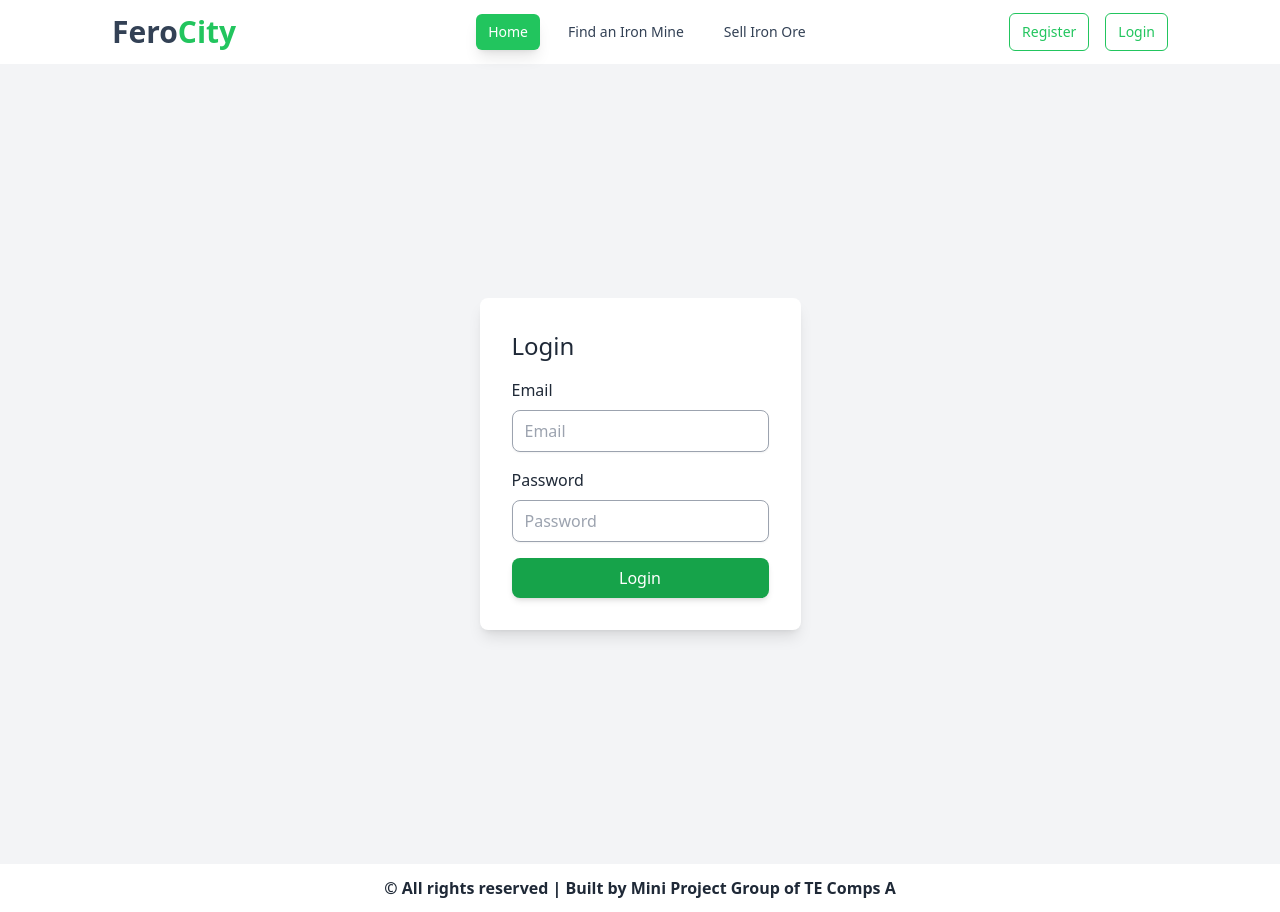
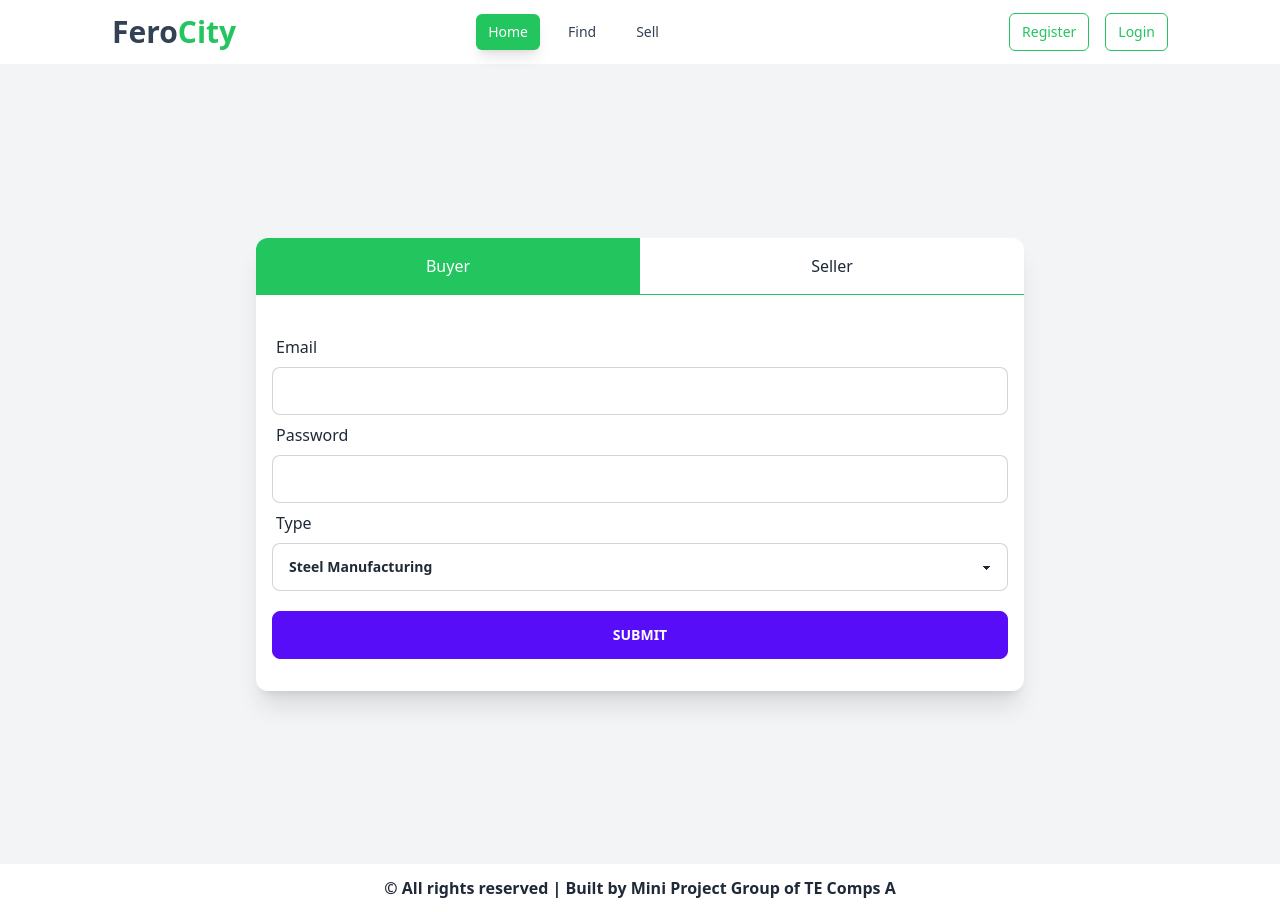
Before and after one commit to vryan-06/Iron-Ore-Mini-Project-Website, a Next.js app in the folder iron-ore-website/: page /login in a window 1280 px wide. Built offline with nearby package versions, Linux system fonts and the light colour scheme.

Commit message:
Added role based sign up

```diff
--- a/iron-ore-website/components/Navbar.tsx
+++ b/iron-ore-website/components/Navbar.tsx
@@ -4,8 +4,8 @@ import Link from "next/link";
 
 const navigation = [
   { name: "Home", href: "/", current: true },
-  { name: "Find an Iron Mine", href: "/buyer", current: false },
-  { name: "Sell Iron Ore", href: "/prediction", current: false },
+  { name: "Find", href: "/buyer", current: false },
+  { name: "Sell", href: "/prediction", current: false },
 ];
 
 function classNames(...classes: string[]) {
@@ -14,25 +14,25 @@ function classNames(...classes: string[]) {
 
 export default function Navbar() {
   return (
-    <Disclosure as="nav" className="bg-white text-white">
+    <Disclosure as="nav" className="text-white bg-white">
       {({ open }) => (
         <>
-          <div className="min-w-7xl mx-auto px-2 sm:px-6 lg:px-8">
-            <div className="relative mx-0 flex h-16 items-center justify-between md:mx-20">
+          <div className="px-2 mx-auto min-w-7xl sm:px-6 lg:px-8">
+            <div className="relative flex items-center justify-between h-16 mx-0 md:mx-20">
               <div className="absolute inset-y-0 left-0 flex items-center sm:hidden">
                 {/* Mobile menu button*/}
-                <Disclosure.Button className="inline-flex items-center justify-center rounded-md p-2 text-white hover:bg-green-700 hover:text-white focus:outline-none focus:ring-2 focus:ring-inset focus:ring-white">
+                <Disclosure.Button className="inline-flex items-center justify-center p-2 text-white rounded-md hover:bg-green-700 hover:text-white focus:outline-none focus:ring-2 focus:ring-inset focus:ring-white">
                   <span className="sr-only">Open main menu</span>
                   {open ? (
-                    <X className="block h-6 w-6" aria-hidden="true" />
+                    <X className="block w-6 h-6" aria-hidden="true" />
                   ) : (
-                    <Menu className="block h-6 w-6" aria-hidden="true" />
+                    <Menu className="block w-6 h-6" aria-hidden="true" />
                   )}
                 </Disclosure.Button>
               </div>
-              <div className="flex flex-1 items-center justify-center sm:items-stretch sm:justify-start">
-                <div className="flex flex-shrink-0 items-center ">
-                  <h1 className="cursor-pointer text-3xl text-slate-700 font-bold">
+              <div className="flex items-center justify-center flex-1 sm:items-stretch sm:justify-start">
+                <div className="flex items-center flex-shrink-0 ">
+                  <h1 className="text-3xl font-bold cursor-pointer text-slate-700">
                     Fero<span className="text-green-500">City</span>
                   </h1>
                 </div>
@@ -57,10 +57,10 @@ export default function Navbar() {
                 </div>
               </div>
               <div className="absolute inset-y-0 right-0 flex items-center pr-2 sm:static sm:inset-auto sm:ml-6 sm:pr-0">
-                <button className="rounded-md border border-green-500 px-3 py-2 text-sm font-medium text-green-500 hover:bg-green-500 hover:text-white  hover:shadow-lg">
+                <button className="px-3 py-2 text-sm font-medium text-green-500 border border-green-500 rounded-md hover:bg-green-500 hover:text-white hover:shadow-lg">
                   <Link href="/signup">Register</Link>
                 </button>
-                <button className="ml-4 rounded-md border border-green-500 px-3 py-2 text-sm font-medium text-green-500 hover:bg-green-500 hover:text-white  hover:shadow-lg">
+                <button className="px-3 py-2 ml-4 text-sm font-medium text-green-500 border border-green-500 rounded-md hover:bg-green-500 hover:text-white hover:shadow-lg">
                   <Link href="/login">Login</Link>
                 </button>
               </div>
@@ -68,7 +68,7 @@ export default function Navbar() {
           </div>
 
           <Disclosure.Panel className="sm:hidden">
-            <div className="space-y-1 px-2 pt-2 pb-3">
+            <div className="px-2 pt-2 pb-3 space-y-1">
               {navigation.map((item) => (
                 <Disclosure.Button
                   key={item.name}
--- /dev/null
+++ b/iron-ore-website/constants/industries.ts
@@ -0,0 +1 @@
+export const industries = ["Steel Manufacturing"];
--- a/iron-ore-website/package.json
+++ b/iron-ore-website/package.json
@@ -21,6 +21,7 @@
     "next": "13.2.4",
     "react": "18.2.0",
     "react-dom": "18.2.0",
+    "react-hook-form": "^7.43.9",
     "typescript": "5.0.2"
   },
   "devDependencies": {
--- a/iron-ore-website/pages/login.tsx
+++ b/iron-ore-website/pages/login.tsx
@@ -1,75 +1,46 @@
-import { useState } from 'react';
-import { getAuth, signInWithEmailAndPassword } from 'firebase/auth';
-import { getFirestore } from 'firebase/firestore';
-import { app } from '@/lib/firebase';
-import Navbar from '@/components/Navbar';
-import Footer from '@/components/Footer';
-import { useRouter } from 'next/router';
+import { FormEvent, useState } from "react";
+import { useRouter } from "next/router";
+import { getAuth, createUserWithEmailAndPassword } from "firebase/auth";
+import { getFirestore, doc, setDoc } from "firebase/firestore";
+import { app } from "../lib/firebase";
+import Navbar from "@/components/Navbar";
+import Footer from "@/components/Footer";
+import { useForm } from "react-hook-form";
+import { industries } from "@/constants/industries";
 
 const auth = getAuth(app);
 const db = getFirestore(app);
 
-const Login = () => {
-  const [email, setEmail] = useState('');
-  const [password, setPassword] = useState('');
-  const [error, setError] = useState('');
-  const router = useRouter();
-  const handleLogin = async (e: { preventDefault: () => void; }) => {
-    e.preventDefault();
-    try {
-      if (email === '' || password === '') {
-        setError('Please enter email and password.');
-        return;
-      }
-      await signInWithEmailAndPassword(auth, email, password);
-      // redirect to dashboard or home page
-      router.push("/prediction")
-      console.log(email);
-      console.log(password);
-    } catch (error) {
-      console.error(error);
-      setError('Invalid email or password.');
-    }
-  };
+const SignInForm = () => {
+  const [signUpType, setSignUpType] = useState("Buyer");
+
   return (
     <>
       <Navbar />
-      <div className="flex justify-center items-center min-h-screen bg-gray-100">
-        <div className="bg-white p-8 rounded-lg shadow-lg">
-          <h2 className="text-2xl font-medium mb-4">Login</h2>
-          {error && <p className="text-red-500 mb-4">{error}</p>}
-          <form onSubmit={handleLogin} className="space-y-4">
-            <div>
-              <label htmlFor="email" className="block font-medium mb-2">
-                Email
-              </label>
-              <input
-                type="email"
-                placeholder="Email"
-                value={email}
-                onChange={(e) => setEmail(e.target.value)}
-                className="w-full px-3 py-2 border border-gray-400 rounded-lg shadow-sm focus:outline-none focus:border-green-400"
-              />
-            </div>
-            <div>
-              <label htmlFor="password" className="block font-medium mb-2">
-                Password
-              </label>
-              <input
-                type="password"
-                placeholder="Password"
-                value={password}
-                onChange={(e) => setPassword(e.target.value)}
-                className="w-full px-3 py-2 border border-gray-400 rounded-lg shadow-sm focus:outline-none focus:border-green-400"
-              />
-            </div>
+      <div className="flex items-center min-h-screen px-4 bg-gray-100">
+        <div className="w-full max-w-3xl mx-auto shadow-xl bg-base-100 rounded-xl">
+          <div className="grid grid-cols-2 border-b border-green-500">
             <button
-              type="submit"
-              className="w-full px-4 py-2 bg-green-600 text-white font-medium rounded-lg shadow-md hover:bg-green-500 focus:outline-none focus:ring-2 focus:ring-green-400 focus:ring-offset-2"
+              onClick={() => setSignUpType("Buyer")}
+              className={`py-2 duration-300 rounded-tl-xl ${
+                signUpType === "Buyer" && "text-white bg-green-500"
+              }`}
             >
-              Login
+              Buyer
             </button>
-          </form>
+            <button
+              onClick={() => setSignUpType("Seller")}
+              className={`py-4 duration-300 rounded-tr-xl ${
+                signUpType === "Seller" && "text-white bg-green-500"
+              }`}
+            >
+              Seller
+            </button>
+          </div>
+
+          <div className="px-4 py-8">
+            {signUpType === "Buyer" ? <BuyerForm /> : <SellerForm />}
+          </div>
         </div>
       </div>
       <Footer />
@@ -77,4 +48,161 @@ const Login = () => {
   );
 };
 
-export default Login;
+interface BuyerFormType {
+  email: string;
+  password: string;
+  industry_type: string;
+}
+
+function BuyerForm() {
+  const router = useRouter();
+
+  const { register, handleSubmit } = useForm<BuyerFormType>();
+
+  const onSubmit = async (data: BuyerFormType) => {
+    const { email, password, ...rest } = data;
+
+    try {
+      // Create user in Firebase Auth
+      const userCredential = await createUserWithEmailAndPassword(
+        auth,
+        email,
+        password
+      );
+
+      const userId = userCredential.user.uid;
+      // redirect to dashboard or home page
+    } catch (error) {
+      console.error(error);
+    }
+  };
+
+  return (
+    <form onSubmit={handleSubmit(onSubmit)}>
+      {/* Email */}
+      <div className="form-control">
+        <label className="label">Email</label>
+        <input
+          {...register("email")}
+          type="email"
+          className="input input-bordered"
+        />
+      </div>
+      {/* Password */}
+      <div className="form-control">
+        <label className="label">Password</label>
+        <input
+          {...register("password")}
+          type="password"
+          className="input input-bordered"
+        />
+      </div>
+      {/* Type of Industry */}
+      <div className="form-control">
+        <label className="label">Type</label>
+        <select
+          {...register("industry_type")}
+          className="select select-bordered"
+        >
+          {industries.map((value) => (
+            <option key={value}>{value}</option>
+          ))}
+        </select>
+      </div>
+
+      <div className="mt-5 form-control">
+        <button className="btn-primary btn">Submit</button>
+      </div>
+    </form>
+  );
+}
+
+interface SellerFormType {
+  email: string;
+  password: string;
+  mine_name: string;
+  mine_location: string;
+  industry_type: string;
+}
+
+function SellerForm() {
+  const router = useRouter();
+
+  const { register, handleSubmit } = useForm<SellerFormType>();
+
+  const onSubmit = async (data: BuyerFormType) => {
+    const { email, password, ...rest } = data;
+
+    try {
+      // Create user in Firebase Auth
+      const userCredential = await createUserWithEmailAndPassword(
+        auth,
+        email,
+        password
+      );
+      const userId = userCredential.user.uid;
+
+      // Create user document in Firestore
+      await setDoc(doc(db, "users", userId), {
+        email,
+        type: "Seller",
+        ...rest,
+      });
+
+      router.push("/login");
+      // redirect to dashboard or home page
+    } catch (error) {
+      console.error(error);
+    }
+  };
+
+  return (
+    <form onSubmit={handleSubmit(onSubmit)}>
+      {/* Email */}
+      <div className="form-control">
+        <label className="label">Email</label>
+        <input
+          {...register("email")}
+          type="email"
+          className="input input-bordered"
+        />
+      </div>
+
+      {/* Password */}
+      <div className="form-control">
+        <label className="label">Password</label>
+        <input
+          {...register("password")}
+          type="password"
+          className="input input-bordered"
+        />
+      </div>
+
+      {/* Mine Name */}
+      <div className="form-control">
+        <label className="label">Mine Name</label>
+        <input
+          {...register("mine_name")}
+          type="text"
+          className="input input-bordered"
+        />
+      </div>
+
+      {/* Mine Location */}
+      <div className="form-control">
+        <label className="label">Mine Location</label>
+        <input
+          {...register("mine_location")}
+          type="text"
+          className="input input-bordered"
+        />
+      </div>
+
+      <div className="mt-5 form-control">
+        <button className="btn-primary btn">Submit</button>
+      </div>
+    </form>
+  );
+}
+
+export default SignInForm;
--- a/iron-ore-website/pages/signup.tsx
+++ b/iron-ore-website/pages/signup.tsx
@@ -1,38 +1,84 @@
-import { FormEvent, useState } from 'react';
-import { useRouter } from 'next/router';
+import { FormEvent, useState } from "react";
+import { useRouter } from "next/router";
 import { getAuth, createUserWithEmailAndPassword } from "firebase/auth";
 import { getFirestore, doc, setDoc } from "firebase/firestore";
 import { app } from "../lib/firebase";
-import Navbar from '@/components/Navbar';
-import Footer from '@/components/Footer';
+import Navbar from "@/components/Navbar";
+import Footer from "@/components/Footer";
+import { useForm } from "react-hook-form";
+import { industries } from "@/constants/industries";
 
 const auth = getAuth(app);
 const db = getFirestore(app);
 
 const SignupForm = () => {
-  const [mineName, setmineName] = useState('');
-  const [mineLocation, setmineLocation] = useState('');
-  const [email, setEmail] = useState('');
-  const [password, setPassword] = useState('');
+  const [signUpType, setSignUpType] = useState("Buyer");
+
+  return (
+    <>
+      <Navbar />
+      <div className="flex items-center min-h-screen px-4 bg-gray-100">
+        <div className="w-full max-w-3xl mx-auto shadow-xl bg-base-100 rounded-xl">
+          <div className="grid grid-cols-2 border-b border-green-500">
+            <button
+              onClick={() => setSignUpType("Buyer")}
+              className={`py-2 duration-300 rounded-tl-xl ${
+                signUpType === "Buyer" && "text-white bg-green-500"
+              }`}
+            >
+              Buyer
+            </button>
+            <button
+              onClick={() => setSignUpType("Seller")}
+              className={`py-4 duration-300 rounded-tr-xl ${
+                signUpType === "Seller" && "text-white bg-green-500"
+              }`}
+            >
+              Seller
+            </button>
+          </div>
+
+          <div className="px-4 py-8">
+            {signUpType === "Buyer" ? <BuyerForm /> : <SellerForm />}
+          </div>
+        </div>
+      </div>
+      <Footer />
+    </>
+  );
+};
+
+interface BuyerFormType {
+  email: string;
+  password: string;
+  industry_type: string;
+}
+
+function BuyerForm() {
   const router = useRouter();
 
-  const handleSignup = async (e: FormEvent) => {
-    e.preventDefault();
+  const { register, handleSubmit } = useForm<BuyerFormType>();
+
+  const onSubmit = async (data: BuyerFormType) => {
+    const { email, password, ...rest } = data;
+
     try {
       // Create user in Firebase Auth
-      const userCredential = await createUserWithEmailAndPassword(auth, email, password);
+      const userCredential = await createUserWithEmailAndPassword(
+        auth,
+        email,
+        password
+      );
       const userId = userCredential.user.uid;
-      // const name = userCredential.user.displayName;
 
       // Create user document in Firestore
       await setDoc(doc(db, "users", userId), {
-        mineName: mineName,
-        mineLocation: mineLocation,
-        email: email,
-        password: password,
+        email,
+        type: "Buyer",
+        ...rest,
       });
 
-      router.push('/login');
+      router.push("/login");
       // redirect to dashboard or home page
     } catch (error) {
       console.error(error);
@@ -40,76 +86,131 @@ const SignupForm = () => {
   };
 
   return (
-    <>
-      <Navbar></Navbar>
-      <div className="flex justify-center items-center min-h-screen bg-gray-100">
-        <div className="bg-white p-8 rounded-lg shadow-lg">
-          <h2 className="text-2xl font-medium mb-4">Sign Up</h2>
-          <form onSubmit={handleSignup} className="space-y-4">
-            <div className="mb-4">
-              <label className="block text-gray-700 text-sm font-bold mb-2" htmlFor="mName">
-                Mine Name
-              </label>
+    <form onSubmit={handleSubmit(onSubmit)}>
+      {/* Email */}
+      <div className="form-control">
+        <label className="label">Email</label>
         <input
-                className="appearance-none border rounded w-full py-2 px-3 text-gray-700 leading-tight focus:outline-none focus:shadow-outline"
-                id="mName"
-                type="text"
-                value={mineName}
-                onChange={(e) => setmineName(e.target.value)}
+          {...register("email")}
+          type="email"
+          className="input input-bordered"
         />
       </div>
-            <div className="mb-4">
-              <label className="block text-gray-700 text-sm font-bold mb-2" htmlFor="mLocation">
-                Mine Location
-              </label>
+      {/* Password */}
+      <div className="form-control">
+        <label className="label">Password</label>
         <input
-                className="appearance-none border rounded w-full py-2 px-3 text-gray-700 leading-tight focus:outline-none focus:shadow-outline"
-                id="mLocation"
-                type="text"
-                value={mineLocation}
-                onChange={(e) => setmineLocation(e.target.value)}
+          {...register("password")}
+          type="password"
+          className="input input-bordered"
         />
       </div>
-            <div className="mb-4">
-              <label className="block text-gray-700 text-sm font-bold mb-2" htmlFor="email">
-                Email
-              </label>
+      {/* Type of Industry */}
+      <div className="form-control">
+        <label className="label">Type</label>
+        <select
+          {...register("industry_type")}
+          className="select select-bordered"
+        >
+          {industries.map((value) => (
+            <option key={value}>{value}</option>
+          ))}
+        </select>
+      </div>
+
+      <div className="mt-5 form-control">
+        <button className="btn-primary btn">Submit</button>
+      </div>
+    </form>
+  );
+}
+
+interface SellerFormType {
+  email: string;
+  password: string;
+  mine_name: string;
+  mine_location: string;
+  industry_type: string;
+}
+
+function SellerForm() {
+  const router = useRouter();
+
+  const { register, handleSubmit } = useForm<SellerFormType>();
+
+  const onSubmit = async (data: BuyerFormType) => {
+    const { email, password, ...rest } = data;
+
+    try {
+      // Create user in Firebase Auth
+      const userCredential = await createUserWithEmailAndPassword(
+        auth,
+        email,
+        password
+      );
+      const userId = userCredential.user.uid;
+
+      // Create user document in Firestore
+      await setDoc(doc(db, "users", userId), {
+        email,
+        type: "Seller",
+        ...rest,
+      });
+
+      router.push("/login");
+      // redirect to dashboard or home page
+    } catch (error) {
+      console.error(error);
+    }
+  };
+
+  return (
+    <form onSubmit={handleSubmit(onSubmit)}>
+      {/* Email */}
+      <div className="form-control">
+        <label className="label">Email</label>
         <input
-                className="appearance-none border rounded w-full py-2 px-3 text-gray-700 leading-tight focus:outline-none focus:shadow-outline"
-                id="email"
+          {...register("email")}
           type="email"
-                placeholder="Email"
-                value={email}
-                onChange={(e) => setEmail(e.target.value)}
+          className="input input-bordered"
         />
       </div>
-            <div className="mb-6">
-              <label className="block text-gray-700 text-sm font-bold mb-2" htmlFor="password">
-                Password
-              </label>
+
+      {/* Password */}
+      <div className="form-control">
+        <label className="label">Password</label>
         <input
-                className="appearance-none border rounded w-full py-2 px-3 text-gray-700 leading-tight focus:outline-none focus:shadow-outline"
-                id="password"
+          {...register("password")}
           type="password"
-                placeholder="Password"
-                value={password}
-                onChange={(e) => setPassword(e.target.value)}
+          className="input input-bordered"
         />
       </div>
-            <div className="flex items-center justify-between">
-              <button
-                className="bg-blue-500 hover:bg-blue-700 text-white font-bold py-2 px-4 rounded focus:outline-none focus:shadow-outline"
-                type="submit"
-              >
-                Sign Up
-              </button>
+
+      {/* Mine Name */}
+      <div className="form-control">
+        <label className="label">Mine Name</label>
+        <input
+          {...register("mine_name")}
+          type="text"
+          className="input input-bordered"
+        />
+      </div>
+
+      {/* Mine Location */}
+      <div className="form-control">
+        <label className="label">Mine Location</label>
+        <input
+          {...register("mine_location")}
+          type="text"
+          className="input input-bordered"
+        />
+      </div>
+
+      <div className="mt-5 form-control">
+        <button className="btn-primary btn">Submit</button>
       </div>
     </form>
-        </div>
-      </div>
-      <Footer></Footer>
-      </>
   );
-};
+}
 
 export default SignupForm;
```
Also changed, not shown: iron-ore-website/pages/_document.tsx (added, +13 -0 lines), 1 other file (tests, documents, lock files or other folders). Lines whose indentation alone changed are shown as unchanged.
